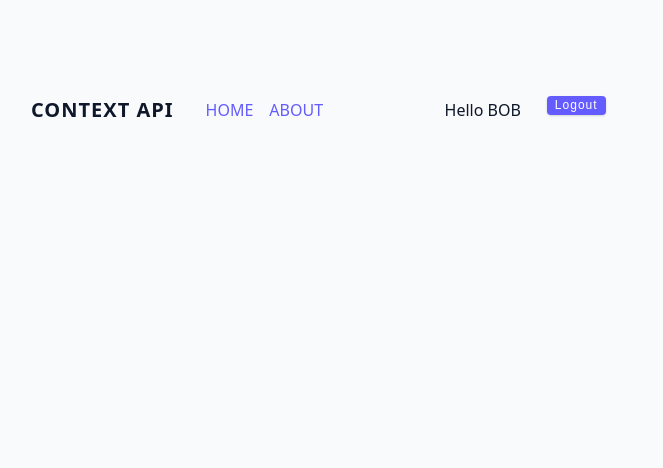
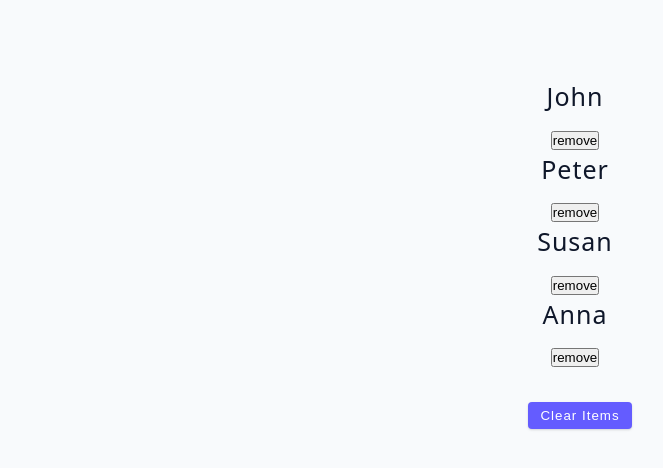
Before and after one commit to ivansemashko/ReactJSCA, a React (Vite) app in the folder 3-advanced-react/: page / in a window 1280 px wide. Shown: the top 468 px of the page, without its empty margins (65-728 px from the left). Built offline with nearby package versions, Linux system fonts and the light colour scheme.

Commit message:
Update: UseReducer Setup

```diff
--- a/3-advanced-react/src/App.jsx
+++ b/3-advanced-react/src/App.jsx
@@ -1,4 +1,4 @@
-import Started from './tutorial/09-context-api/starter/Navbar'
+import Started from './tutorial/10-useReducer/starter/01-useReducer.jsx'
 function App() {
   return (
     <div className="container">
--- a/3-advanced-react/src/tutorial/10-useReducer/starter/01-useReducer.jsx
+++ b/3-advanced-react/src/tutorial/10-useReducer/starter/01-useReducer.jsx
@@ -1,32 +1,44 @@
-import React from 'react';
-import { data } from '../../../data';
+import React from 'react'
+import { data } from '../../../data'
 const ReducerBasics = () => {
-  const [people, setPeople] = React.useState(data);
+  const [people, setPeople] = React.useState(data)
 
   const removeItem = (id) => {
-    let newPeople = people.filter((person) => person.id !== id);
-    setPeople(newPeople);
-  };
+    let newPeople = people.filter((person) => person.id !== id)
+    setPeople(newPeople)
+  }
+
+  const resetItems = () => {
+    setPeople(data)
+  }
+
   return (
     <div>
       {people.map((person) => {
-        const { id, name } = person;
+        const { id, name } = person
         return (
-          <div key={id} className='item'>
+          <div key={id} className="item">
             <h4>{name}</h4>
             <button onClick={() => removeItem(id)}>remove</button>
           </div>
-        );
+        )
       })}
-      <button
-        className='btn'
-        style={{ marginTop: '2rem' }}
-        onClick={() => setPeople([])}
-      >
-        clear items
-      </button>
+
+      {people.length == 0 ? (
+        <button className="btn" onClick={() => resetItems()}>
+          Reset Items
+        </button>
+      ) : (
+        <button
+          className="btn"
+          style={{ marginTop: '2rem' }}
+          onClick={() => setPeople([])}
+        >
+          Clear items
+        </button>
+      )}
     </div>
-  );
-};
+  )
+}
 
-export default ReducerBasics;
+export default ReducerBasics
```
